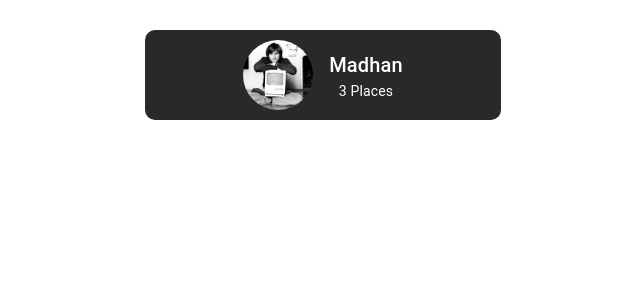
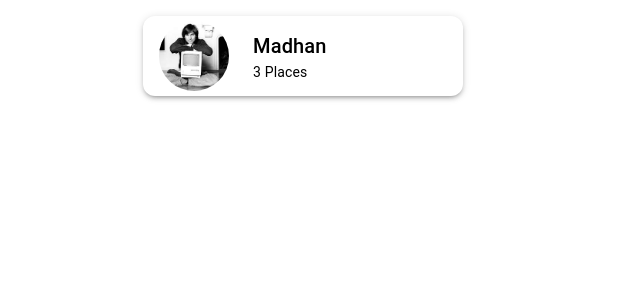
Before and after one commit to JohnMadhan07/ExplorePlacesApp, a React (Create React App) app: page / in a window 1280 px wide. Shown: the top 300 px of the page, without its empty margins (337-977 px from the left). Built offline with nearby package versions, Linux system fonts and the light colour scheme.

Commit message:
Changed styling from Plain CSS to MUI

```diff
--- a/src/App.js
+++ b/src/App.js
@@ -3,12 +3,14 @@ import{BrowserRouter as Router} from 'react-router-dom';
 import { Redirect, Route, Switch } from 'react-router-dom/cjs/react-router-dom.min';
 import Users from './users/pages/Users';
 import NewPlace from './places/pages/NewPlace';
+import UserProfile from './users/components/UserProfile';
 function App() {
   return (
   <Router>
     <Switch>
     <Route path='/' exact><Users/></Route>
     <Route path='/places/new' exact><NewPlace></NewPlace></Route>
+    <Route path="/user/:id" exact><UserProfile /></Route>
     <Redirect to='/'></Redirect>
     </Switch>
   </Router>
--- /dev/null
+++ b/src/shared/components/UIElements/Card.js
@@ -0,0 +1,43 @@
+import React from "react";
+import { Box } from "@mui/material";
+import { Container } from "@mui/material";
+// import { Link } from "react-router-dom/cjs/react-router-dom.min";
+
+const Card = ({ children }) => {
+  return (
+    <Container
+      fixed
+      sx={{
+        display: "flex",
+        justifyContent: "center", // Centers the card horizontally
+        minHeight: "100vh", // Optional: makes the card center vertically within the viewport
+      }}
+    >
+      <Box
+        sx={{
+          width: "320px",
+          height: "80px",
+          display: "flex",
+          flexDirection: "row", // Horizontal layout
+          alignItems: "center",
+          gap: 3,
+          mt: 2,
+          padding: 2,
+          borderRadius: 3,
+          boxShadow: 3,
+          backgroundColor: "white",
+          textDecoration: "none",
+          color: "black",
+          "&:hover": {
+            boxShadow: 6,
+            color: "primary",
+          },
+        }}
+      >
+        {children}
+      </Box>
+    </Container>
+  );
+};
+
+export default Card;
--- /dev/null
+++ b/src/users/components/UserProfile.js
@@ -0,0 +1,5 @@
+import React from "react";
+const UserProfile =(props)=>{
+    return <h2>Hi from user{props.id}</h2>
+}
+export default UserProfile;
--- a/src/users/components/UsersItem.js
+++ b/src/users/components/UsersItem.js
@@ -1,51 +1,34 @@
 import React from "react";
 import { Box, Typography } from "@mui/material";
-import {Link} from "react-router-dom";
+import Card from "../../shared/components/UIElements/Card";
 
 const UsersItem = (props) => {
   return (
-    <Box
-      component={Link}
-      to={`/user/${props.id}`}
-      sx={{
-        display: "flex",
-        flexDirection: "row",
-        alignItems: "center",
-        justifyContent: "center",
-        textAlign: "center",
-        background: "#292929",
-        marginTop:"30px",
-        padding: "10px",
-        textDecoration: "none",
-        borderRadius: "10px" ,
-        "&:hover": {
-      background: "yellow",
-      "& h6, & p": {
-        color: "black",
-      },
-    },
-      }}
-    >
-      <Box
-        component="img"
+    <Card>
+      <img
         src={props.image}
         alt={props.name}
-        sx={{
-          width: 70,
-          height: 70,
-          borderRadius: "50%",
+        style={{
+          marginTop:"15px",
+          width: "70px",
+          height: "70px",
+          borderRadius: "50%", // Circular image
+          marginBottom: "16px",
           objectFit: "cover",
-          marginRight: "16px",
-
         }}
       />
-      <Box>
-      <Typography variant="h6" color="White">{props.name}</Typography>
-      <Typography variant="body2" color="White">
+      <Box
+      sx={{display:"flex",
+        flexDirection:"column"
+      }}>
+      <Typography variant="h6" color="Black">
+        {props.name}
+      </Typography>
+      <Typography variant="body2" color="Black">
         {props.placeCount} {props.placeCount === 1 ? "Place" : "Places"}
       </Typography>
       </Box>
-    </Box>
+    </Card>
   );
 };
 
--- a/src/users/components/UsersList.js
+++ b/src/users/components/UsersList.js
@@ -1,24 +1,26 @@
 import React from "react";
 import UsersItem from "./UsersItem";
-import { Container } from "@mui/material";
+import { Typography } from "@mui/material";
+
+// import Card from "../../shared/components/UIElements/Card";
 
 const UsersList = (props) => {
-    console.log(props)
   if (props.items.length === 0) {
-    return <h2>No Users found.</h2>;
+    return <Typography variant="h6">No Users found.</Typography>;
   }
   return (
-    <Container maxWidth="xs">
-    <ul>
+    <>
       {props.items.map((user) => (
-        <UsersItem key={user.id}
-        id={user.id}
-        name={user.name}
-        image={user.image}
-        placeCount={user.placeCount}/>
+        <UsersItem
+          key={user.id}
+          id={user.id}
+          name={user.name}
+          image={user.image}
+          placeCount={user.placeCount}
+        />
       ))}
-    </ul>
-    </Container>
+    </>
   );
 };
+
 export default UsersList;
```
